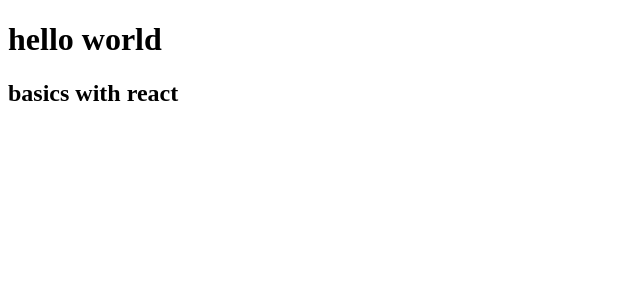
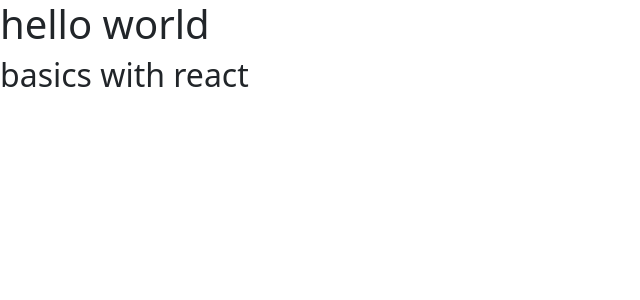
Before and after one commit to Honeynem/differences-between-class-and-functional-components, a React (Create React App) app: page / in a window 1280 px wide. Shown: the top 300 px of the page, without its empty margins (0-640 px from the left). Built offline with nearby package versions, Linux system fonts and the light colour scheme.

Commit message:
some minor changes

```diff
--- a/package.json
+++ b/package.json
@@ -6,6 +6,7 @@
     "@testing-library/jest-dom": "^5.17.0",
     "@testing-library/react": "^13.4.0",
     "@testing-library/user-event": "^13.5.0",
+    "bootstrap": "^5.3.2",
     "react": "^18.2.0",
     "react-dom": "^18.2.0",
     "react-scripts": "5.0.1",
--- a/src/App.js
+++ b/src/App.js
@@ -1,12 +1,19 @@
 //assigining class based components
 import { Component } from "react";
 
-class App extends Component {
-    render(){
-        return (<>
-            <h1>hello world</h1>
-            <h2>basics with react</h2>
-            </>)
-    }
+// class App extends Component {
+//     render(){
+//         return (<>
+//             <h1>hello world</h1>
+//             <h2>basics with react</h2>
+//             </>)
+//     }
+// }
+
+function App(){
+    return (<>
+         <h1>hello world</h1>
+        <h2>basics with react</h2>
+         </>)
 }
 export default App;
--- a/src/index.js
+++ b/src/index.js
@@ -1,6 +1,7 @@
 import React from "react";
 import ReactDOM from "react-dom";
 import App from "./App";
+import 'bootstrap/dist/css/bootstrap.min.css';
 
 // const element = <h1>hello world</h1>
 ReactDOM.render( <App/> , document.getElementById('root'));
```
Also changed, not shown: 1 other file (tests, documents, lock files or other folders).
